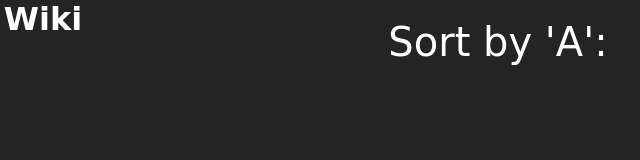
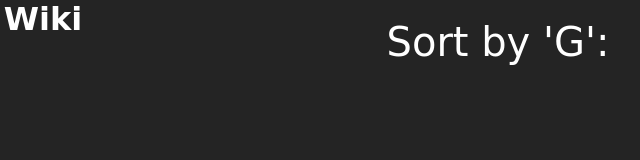
Before and after one commit to whatisgonee/Endera, a plain HTML site: page wiki/sort/g.html in a window 1280 px wide. Shown: the full height of the page, 142-782 px from the left. Drawn offline with Linux system fonts and the light colour scheme; files that its build step writes are made by us from their sources; a web font is replaced by a local one.

Commit message:
Update g.html

```diff
--- a/wiki/sort/g.html
+++ b/wiki/sort/g.html
@@ -66,7 +66,7 @@
 		</div>
 		<!-- END ALPHABET SECTION -->
 
-		<p style="margin-top: -40px;font-size:40px;text-align: center;">Sort by 'A':</p>
+		<p style="margin-top: -40px;font-size:40px;text-align: center;">Sort by 'G':</p>
 		<div id="sort">
 		</div>
 
```
